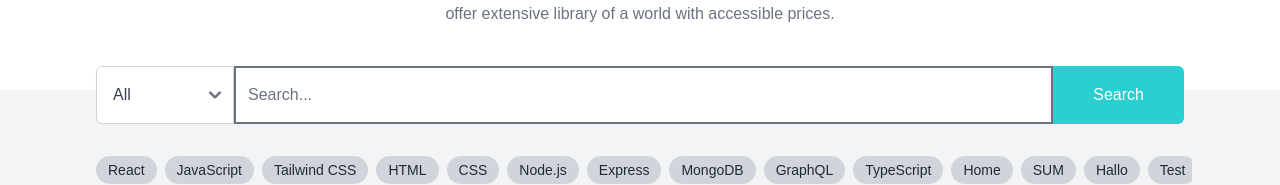
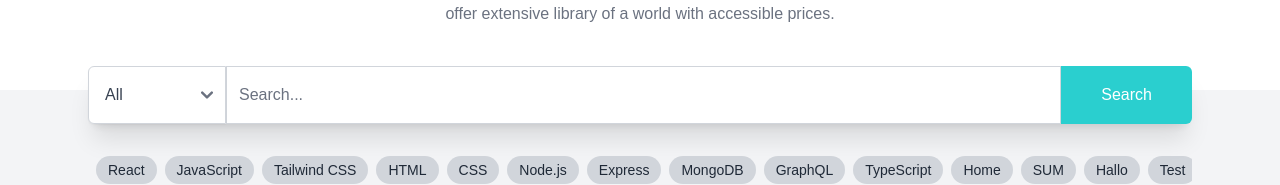
Before and after one commit to aleale2121/shutter-stock-customer, a React (Vite) app: page /home in a window 1280 px wide. Shown: the part 338-523 px from the top of the page. Built offline with nearby package versions, Linux system fonts and the light colour scheme.

Commit message:
update profile padding

```diff
--- a/src/features/guests/SearchForm.jsx
+++ b/src/features/guests/SearchForm.jsx
@@ -2,7 +2,7 @@ export default function SearchForm() {
   return (
     <form
       id="link-form"
-      className="relative flex flex-col w-full px-2 -mt-12 space-y-4
+      className="relative flex flex-col w-full -mt-12 space-y-4 shadow-xl
   rounded-lg md:flex-row md:space-y-0"
     >
       <div className="relative group">
@@ -34,7 +34,7 @@ export default function SearchForm() {
 
       <input
         type="text"
-        className="flex-1 p-3 border-2 rounded-lg placeholder-gray-500 focus:outline-none md:rounded-none md:outline-none"
+        className="flex-1 p-3 border-t-1 border-b-1 border-gray-300 rounded-lg placeholder-gray-500 focus:outline-none md:rounded-none md:outline-none"
         placeholder="Search..."
         id="link-input"
       />
```
